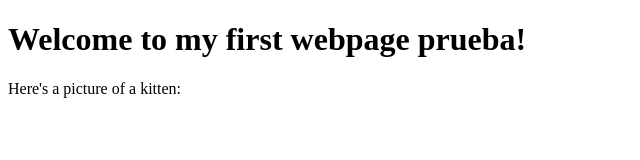
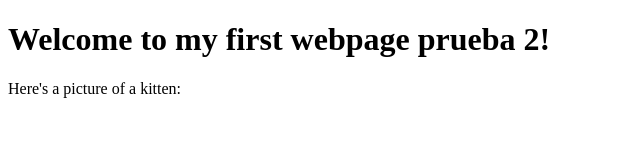
Before and after one commit to Wolflags/Wolflags.github.io, a plain HTML site: page index.html in a window 1280 px wide. Shown: the full height of the page, 0-640 px from the left. Drawn offline with Linux system fonts and the light colour scheme.

Commit message:
inicio prueba 2

```diff
--- a/index.html
+++ b/index.html
@@ -4,7 +4,7 @@
     <title>My First Webpage</title>
   </head>
   <body>
-    <h1>Welcome to my first webpage prueba!</h1>
+    <h1>Welcome to my first webpage prueba 2!</h1>
     <p>Here's a picture of a kitten:</p>
   </body>
 </html>
```
